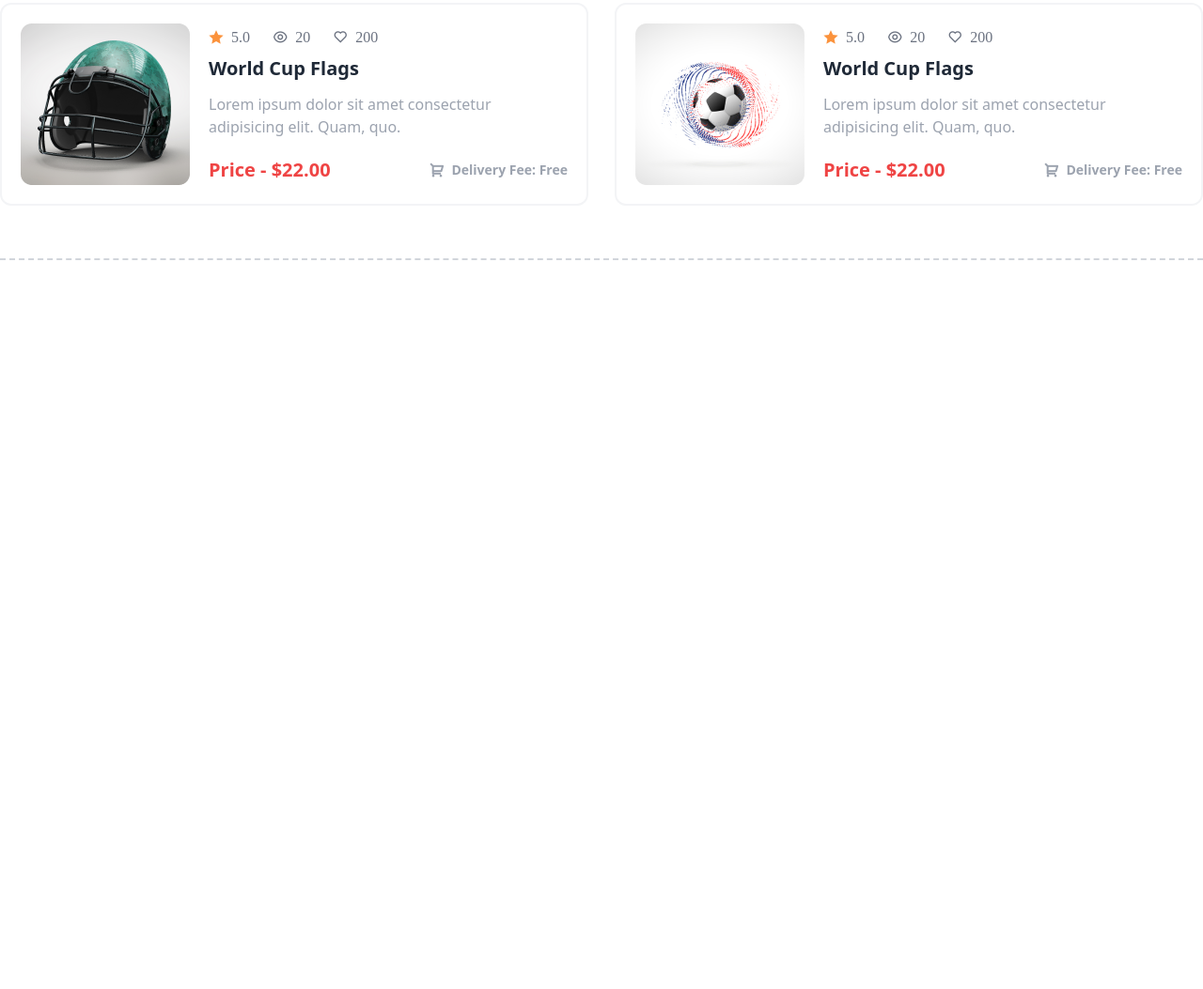
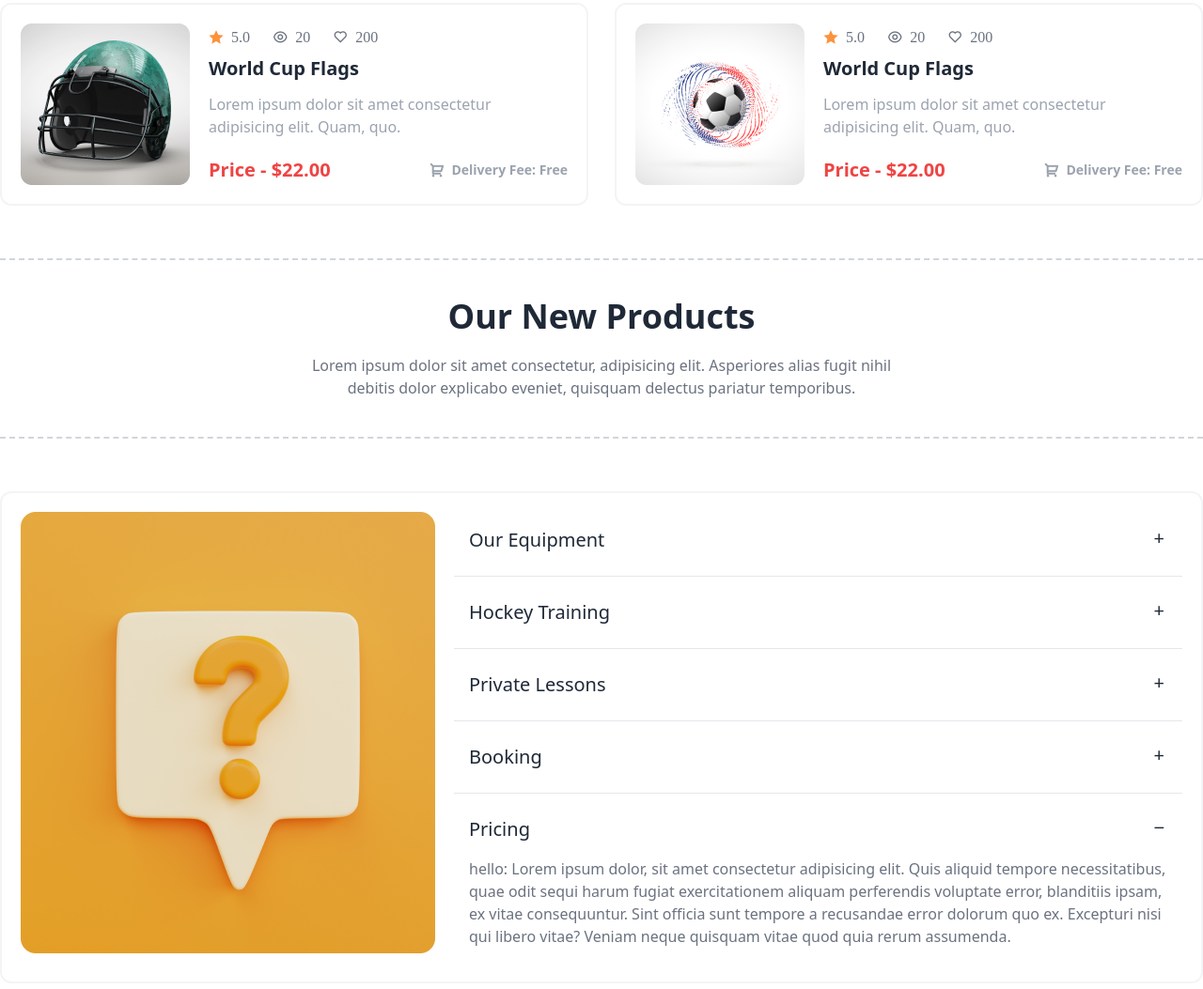
Before and after one commit to himu004/hokeys-tailwind, a plain HTML site: page index.html in a window 1280 px wide. Shown: the part 3269-4322 px from the top of the page at 94% size. Before the commit the page ends 3586 px from the top, so only its background shows below. Drawn offline with nearby package versions, Linux system fonts and the light colour scheme.

Commit message:
Client Question Section Completed

```diff
--- a/index.html
+++ b/index.html
@@ -337,6 +337,62 @@
                     </div>
                </div>
          </section>
+
+         <!-- Clients Question -->
+
+         <section>
+              <!-- Text Content -->
+              <div class=" border-dashed border-2 border-l-0 border-r-0 border-t-0 border-b-2 border-gray-300 pb-10 text-center space-y-5">
+                <h2 class="text-4xl font-bold">Our New Products</h2>
+                <p class="md:w-1/2 md:mx-auto mx-3 text-gray-500">Lorem ipsum dolor sit amet consectetur, adipisicing elit. Asperiores alias fugit nihil debitis dolor explicabo eveniet, quisquam delectus pariatur temporibus.</p>
+             </div>
+             <!-- FAQs -->
+              <div class="my-14 md:flex gap-5 border-2 border-gray-100 rounded-xl p-5">
+                <img class="h-full" src="./Images/11.png" alt="">
+                <div class="w-full space-y-2">
+                    <div class="collapse collapse-plus">
+                        <input type="radio" name="my-accordion-3" checked="checked" />
+                        <div class="collapse-title text-xl font-medium">Our Equipment</div>
+                        <div class="collapse-content">
+                          <p class="text-gray-500">hello: Lorem ipsum dolor, sit amet consectetur adipisicing elit. Quis aliquid tempore necessitatibus, quae odit sequi harum fugiat exercitationem aliquam perferendis voluptate error, blanditiis ipsam, ex vitae consequuntur. Sint officia sunt tempore a recusandae error dolorum quo ex. Excepturi nisi qui libero vitae? Veniam neque quisquam vitae quod quia rerum assumenda.</p>
+                        </div>
+                    </div>
+                    <hr>
+                    <div class="collapse collapse-plus">
+                        <input type="radio" name="my-accordion-3" checked="checked" />
+                        <div class="collapse-title text-xl font-medium">Hockey Training</div>
+                        <div class="collapse-content">
+                          <p class="text-gray-500">hello: Lorem ipsum dolor, sit amet consectetur adipisicing elit. Quis aliquid tempore necessitatibus, quae odit sequi harum fugiat exercitationem aliquam perferendis voluptate error, blanditiis ipsam, ex vitae consequuntur. Sint officia sunt tempore a recusandae error dolorum quo ex. Excepturi nisi qui libero vitae? Veniam neque quisquam vitae quod quia rerum assumenda.</p>
+                        </div>
+                    </div>
+                    <hr>
+                    <div class="collapse collapse-plus">
+                        <input type="radio" name="my-accordion-3" checked="checked" />
+                        <div class="collapse-title text-xl font-medium">Private Lessons</div>
+                        <div class="collapse-content">
+                          <p class="text-gray-500">hello: Lorem ipsum dolor, sit amet consectetur adipisicing elit. Quis aliquid tempore necessitatibus, quae odit sequi harum fugiat exercitationem aliquam perferendis voluptate error, blanditiis ipsam, ex vitae consequuntur. Sint officia sunt tempore a recusandae error dolorum quo ex. Excepturi nisi qui libero vitae? Veniam neque quisquam vitae quod quia rerum assumenda.</p>
+                        </div>
+                    </div>
+                    <hr>
+                    <div class="collapse collapse-plus">
+                        <input type="radio" name="my-accordion-3" checked="checked" />
+                        <div class="collapse-title text-xl font-medium">Booking</div>
+                        <div class="collapse-content">
+                          <p class="text-gray-500">hello: Lorem ipsum dolor, sit amet consectetur adipisicing elit. Quis aliquid tempore necessitatibus, quae odit sequi harum fugiat exercitationem aliquam perferendis voluptate error, blanditiis ipsam, ex vitae consequuntur. Sint officia sunt tempore a recusandae error dolorum quo ex. Excepturi nisi qui libero vitae? Veniam neque quisquam vitae quod quia rerum assumenda.</p>
+                        </div>
+                    </div>
+                    <hr>
+                    <div class="collapse collapse-plus">
+                        <input type="radio" name="my-accordion-3" checked="checked" />
+                        <div class="collapse-title text-xl font-medium">Pricing</div>
+                        <div class="collapse-content">
+                          <p class="text-gray-500">hello: Lorem ipsum dolor, sit amet consectetur adipisicing elit. Quis aliquid tempore necessitatibus, quae odit sequi harum fugiat exercitationem aliquam perferendis voluptate error, blanditiis ipsam, ex vitae consequuntur. Sint officia sunt tempore a recusandae error dolorum quo ex. Excepturi nisi qui libero vitae? Veniam neque quisquam vitae quod quia rerum assumenda.</p>
+                        </div>
+                    </div>
+                </div>
+              </div>
+         </section>
+
     </main>
     <footer>
 
```
